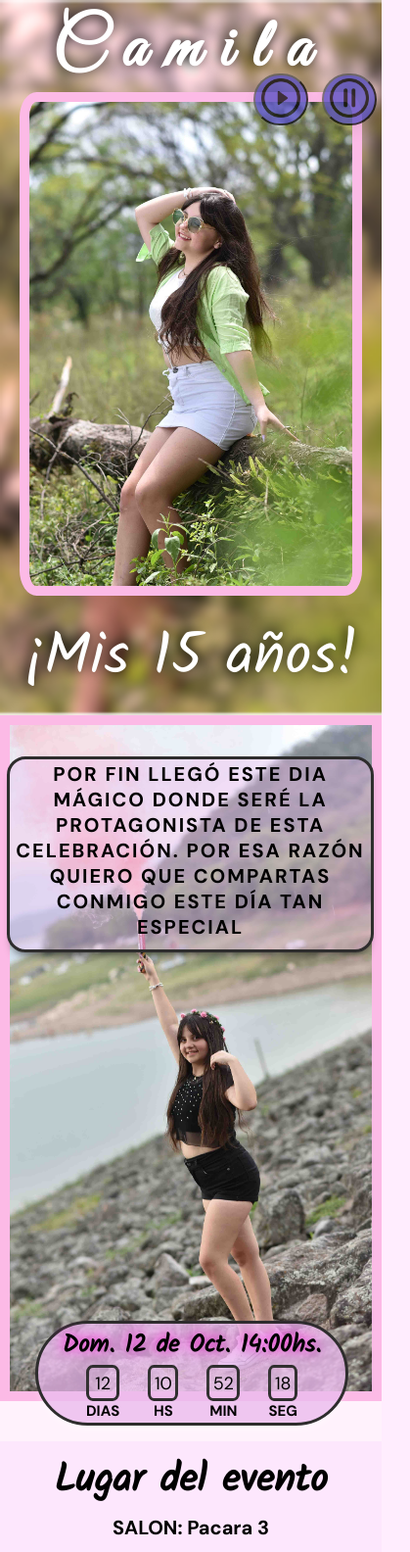
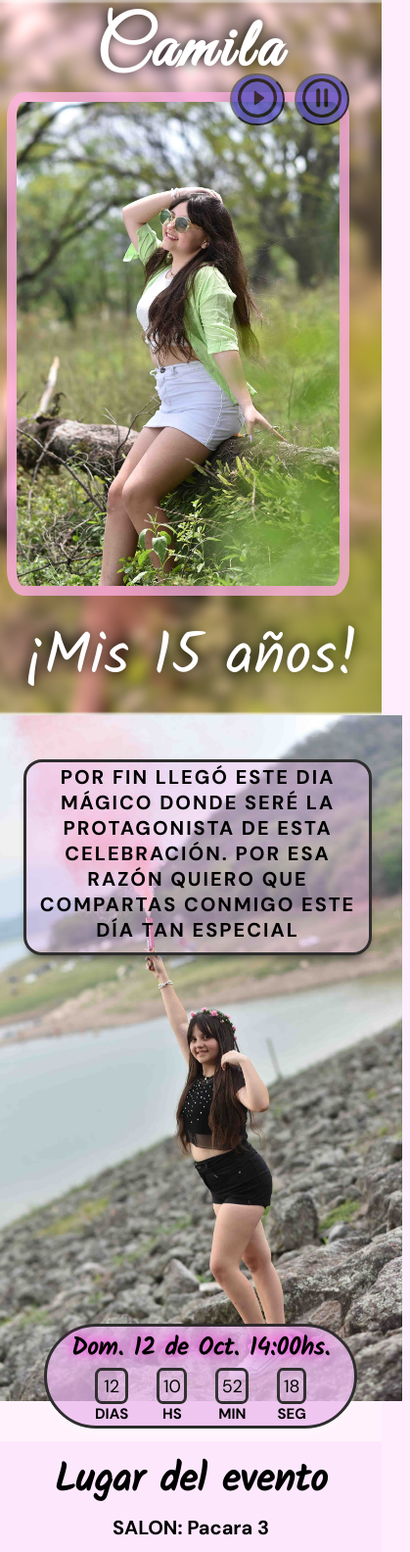
Before and after one commit to Charlydk/Tarjeta_Camila, a plain HTML site: page index.html in a window 390 px wide. Shown: the top 1584 px of the page at 98% size, 419 px wide, since content can reach past the window. Drawn offline with Linux system fonts and the light colour scheme.

Commit message:
correccion2: menos pixeles y colores

```diff
--- a/assets/css/mobile.css
+++ b/assets/css/mobile.css
@@ -44,7 +44,7 @@ header{
     flex-direction: column;
     /* justify-content: center; */
     width: 100%;
-    min-width: 320px;
+    min-width: 390px;
     height: 730px;
     /* align-items: center;
     text-align: center; */
@@ -63,7 +63,8 @@ header{
     /* height: 200%px; */
     margin-top: 30px;
     margin-bottom: 30px;
-    border: 10px solid rgb(252, 186, 230);
+    margin-left: -26px;
+    border: 10px solid rgba(255, 176, 229, 0.76);
     border-radius: 5%;
 }
 
@@ -90,7 +91,7 @@ header{
     /* font-family: 'Creepster', cursive;
     font-family: 'Dancing Script', cursive;  */
     font-family: 'Great Vibes', cursive;
-    letter-spacing: 20px;
+    letter-spacing: 5px;
 
 }
 
@@ -120,6 +121,7 @@ main{
 
 .main-exchange-container{
     width: 100%;
+    min-width: 390px;
     height: auto;
     padding-bottom: 0px;
     text-align: center;
@@ -128,6 +130,7 @@ main{
 
 .main-exchange-container .backgroundImg {
     width: 100%;
+    min-width: 411px;
     height: 700px;
     margin: 0 auto;
     margin-bottom: 50px;
@@ -136,7 +139,7 @@ main{
     background-repeat: no-repeat;
     background-size: cover;
     background-clip: padding-box;
-    border: 10px solid rgb(252, 186, 230);
+    /* border: 10px solid rgb(252, 186, 230);  */
 }
 
 .main-countdown--container{
@@ -147,7 +150,7 @@ main{
     height: auto;
     left: calc(50% - 159px);
     top: calc(100% - 132px);
-    margin: 0 auto;
+    margin: 3px 9px;
     padding: 2px 20px;
     background-color: rgb(236, 188, 238, 0.8);;
     border: 3px solid rgb(46, 45, 45);
@@ -214,11 +217,11 @@ h2{
     position: absolute;
     display: block;
     width: 750px;
-    max-width: 375px;
+    max-width: 356px;
     height: 200px;
-    margin: 19px auto;
+    margin: 19px -9px;
     padding: 2px 2px;
-    left: calc(50% - 189px);
+    left: calc(50% - 172px);
     top: calc(100% - 699px);
     /*Textos*/
     font-size: 2rem;
@@ -539,22 +542,23 @@ h2{
     min-width: 320px;
     height: auto;
     padding: 20px 10px;
-    margin-top: 234rem;
+    margin-top: 235rem;
     background-color: rgb(253, 231, 253);
 }
 
 .main-info--container--6 .backgroundImg-6 {
-    width: 100%;
+    width: 115%;
+    min-width: 411px;
     height: 700px;
-    margin: 0 auto;
+    margin: 0 -17px;
     margin-bottom: -335px;
-    margin-right: 8px;
-    background-image: url("../img/dressCode.jpg");
+    /* margin-right: 8px; */
+    background-image: url("../img/BHS_3597.jpg");
     background-position: right;
     background-repeat: no-repeat;
     background-size: cover;
     background-clip: padding-box;
-    border: 10px solid rgb(252, 186, 230);
+    /* border: 10px solid rgb(252, 186, 230);  */
 }
 
 
@@ -620,7 +624,7 @@ h2{
 		font-size: 14px;
 		padding: 3px 6px;
 		/* bottom: 89px; */
-	    right: 75px;
+	    right: 99px;
 	}
 }
 
@@ -659,6 +663,6 @@ h2{
 		font-size: 14px;
 		padding: 3px 6px;
 		/* bottom: 23px; */
-		right: 5px;
+		right: 33px;
 	}
 }
```
Also changed, not shown: assets/img/BHS_3597.jpg (added).
